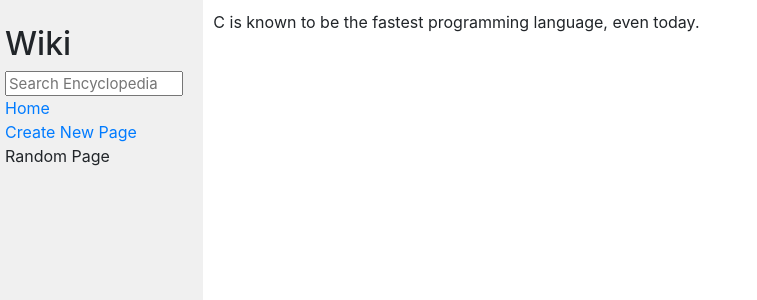
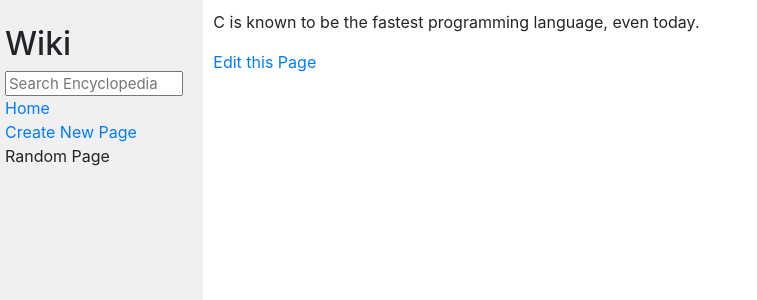
Before and after one commit to hemantk77/CS50W-Project1, a Django app: page /wiki/C/ in a window 1280 px wide. Shown: the top 300 px of the page, without its empty margins (0-757 px from the left). Run offline with Django 3.2, Linux system fonts and the light colour scheme; some libraries are stand-ins or nearby versions.

Commit message:
<a> tag added in entry_display.html

```diff
--- a/wiki/encyclopedia/templates/encyclopedia/entry_display.html
+++ b/wiki/encyclopedia/templates/encyclopedia/entry_display.html
@@ -8,4 +8,7 @@
     <div class="entry-content">
         {{ content_html|safe }}
     </div>
+
+    <a href="">Edit this Page</a>
+
 {% endblock %}
```
